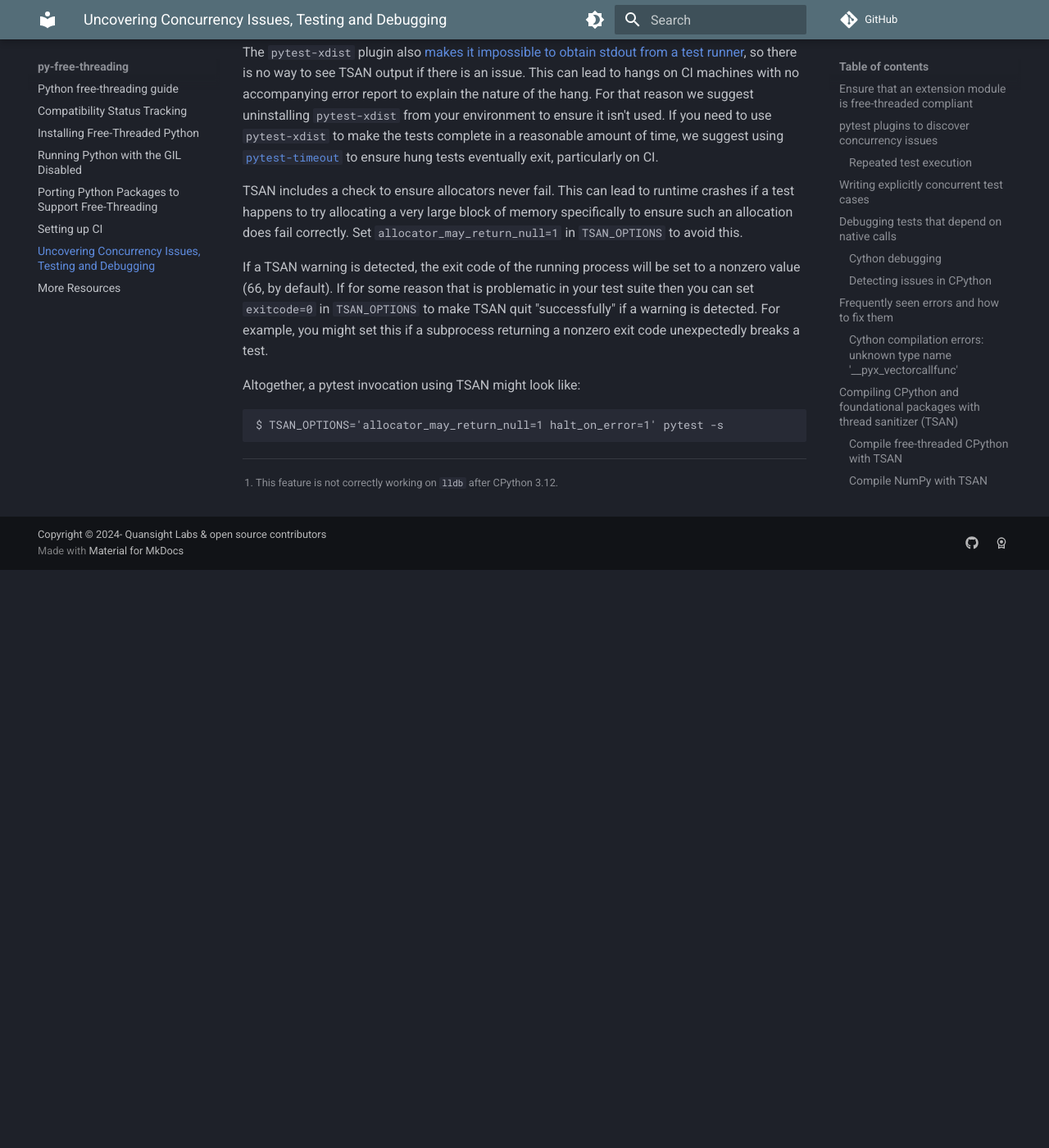
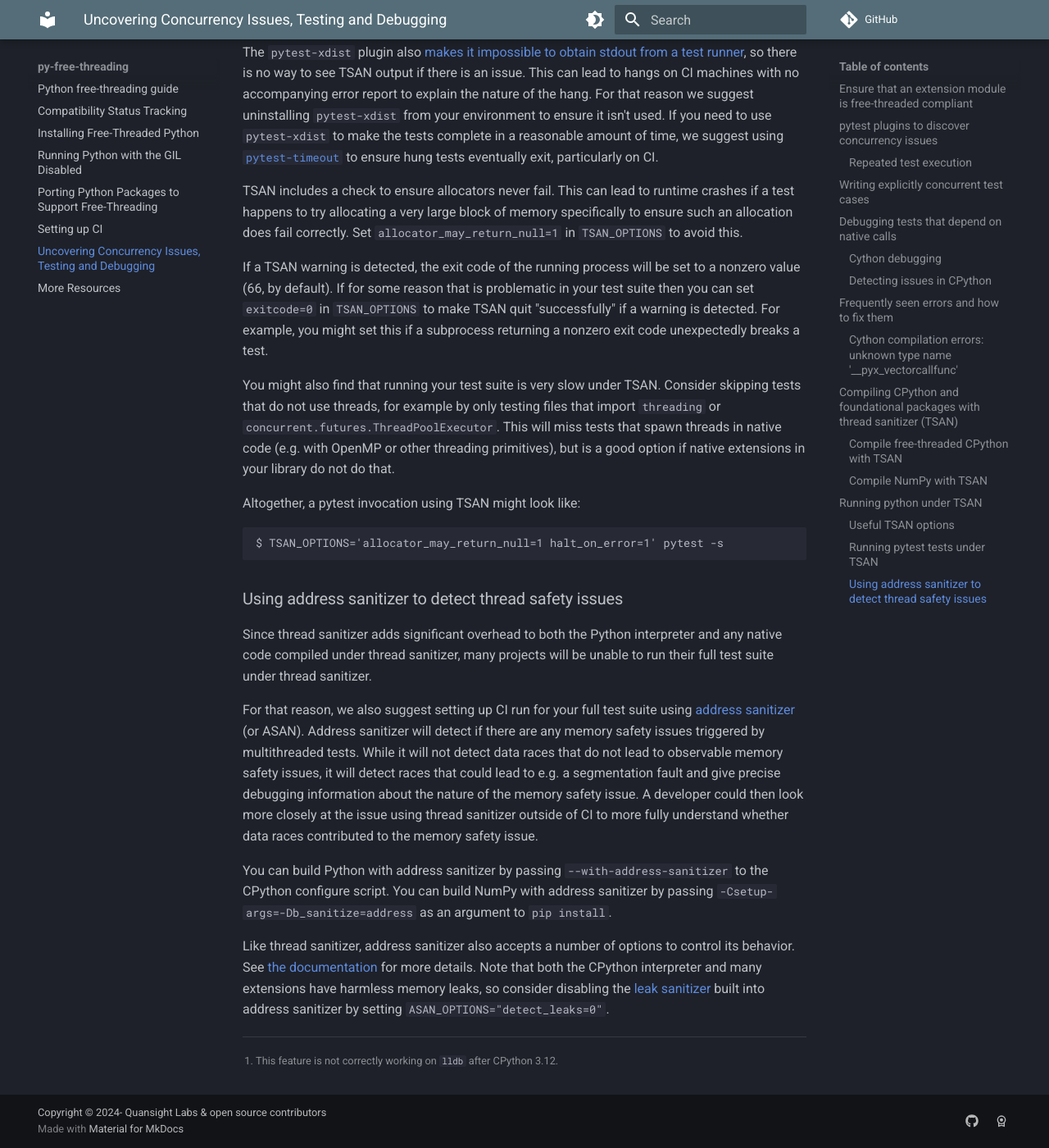
Before and after one commit to Quansight-Labs/free-threaded-compatibility, an MkDocs documentation site: the page built from docs/debugging.md, in a window 1280 px wide and 1400 px high, scrolled down 6680 px. Shown: the whole window at 82% size. Built offline with MkDocs 1.6.1 and Material for MkDocs 9.7.7, drawn with Linux system fonts in a browser that asks for light colours; comment, search, counter and statistics services are not loaded; before the commit the page ends 7375 px from its top, so only the background shows below that.

Commit message:
add content on using ASAN and how to deal with TSAN slowness

````diff
--- a/docs/debugging.md
+++ b/docs/debugging.md
@@ -425,10 +425,46 @@
 quit "successfully" if a warning is detected. For example, you might set this if
 a subprocess returning a nonzero exit code unexpectedly breaks a test.
 
+You might also find that running your test suite is very slow under
+TSAN. Consider skipping tests that do not use threads, for example by only
+testing files that import `threading` or
+`concurrent.futures.ThreadPoolExecutor`. This will miss tests that spawn threads
+in native code (e.g. with OpenMP or other threading primitives), but is a good
+option if native extensions in your library do not do that.
+
 Altogether, a pytest invocation using TSAN might look like:
 
 ```
 $ TSAN_OPTIONS='allocator_may_return_null=1 halt_on_error=1' pytest -s
 ```
 
+### Using address sanitizer to detect thread safety issues
+
+Since thread sanitizer adds significant overhead to both the Python interpreter
+and any native code compiled under thread sanitizer, many projects will be unable
+to run their full test suite under thread sanitizer.
+
+For that reason, we also suggest setting up CI run for your full test suite
+using [address
+sanitizer](https://github.com/google/sanitizers/wiki/addresssanitizer) (or
+ASAN). Address sanitizer will detect if there are any memory safety issues
+triggered by multithreaded tests. While it will not detect data races that do
+not lead to observable memory safety issues, it will detect races that could
+lead to e.g. a segmentation fault and give precise debugging information about
+the nature of the memory safety issue. A developer could then look more closely
+at the issue using thread sanitizer outside of CI to more fully understand whether
+data races contributed to the memory safety issue.
+
+You can build Python with address sanitizer by passing `--with-address-sanitizer`
+to the CPython configure script. You can build NumPy with address sanitizer by passing
+`-Csetup-args=-Db_sanitize=address` as an argument to `pip install`.
+
+Like thread sanitizer, address sanitizer also accepts a number of options to
+control its behavior. See [the
+documentation](https://github.com/google/sanitizers/wiki/addresssanitizerflags)
+for more details. Note that both the CPython interpreter and many extensions
+have harmless memory leaks, so consider disabling the [leak
+sanitizer](https://github.com/google/sanitizers/wiki/AddressSanitizerLeakSanitizer)
+built into address sanitizer by setting `ASAN_OPTIONS="detect_leaks=0"`.
+
 [^1]: This feature is not correctly working on `lldb` after CPython 3.12.
````
